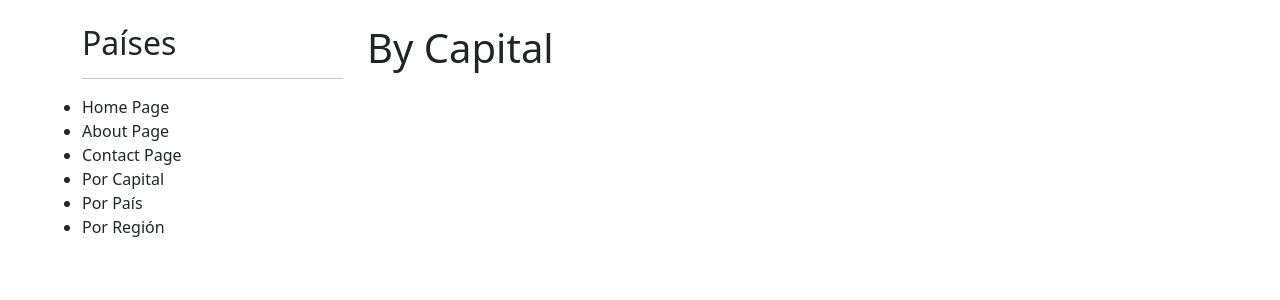
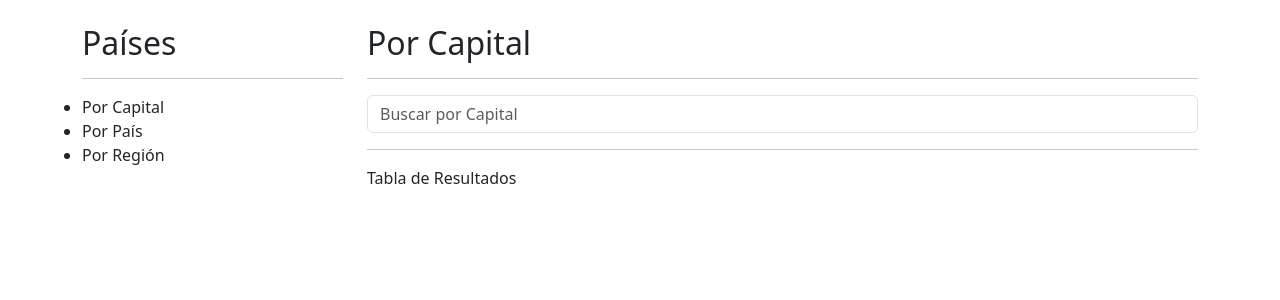
Before and after one commit to Jtich85/countryApp, an Angular app: page /countries/by-capital in a window 1280 px wide. Shown: the top 300 px of the page. Built offline with nearby package versions, Linux system fonts and the light colour scheme.

Commit message:
se creo componente searchBox.component.ts y se agregó en sideBar by capital

```diff
--- a/src/app/app-routing.module.ts
+++ b/src/app/app-routing.module.ts
@@ -6,10 +6,10 @@
 import { HomePageComponent } from './shared/pages/homePage/homePage.component';
 
 const routes: Routes = [
-  {
+  /* {
     path: 'home',
     component: HomePageComponent
-  },
+  }, */
   {
     path: 'about',
     component: AboutPageComponent
@@ -24,7 +24,7 @@
   },
   {
     path: '**',
-    redirectTo: 'home'
+    redirectTo: 'countries/by-capital'
   },
 ];
 
--- a/src/app/countries/countries-routing.module.ts
+++ b/src/app/countries/countries-routing.module.ts
@@ -23,7 +23,11 @@
   {
     path: 'by/:id',
     component: CountryPageComponent
-  }
+  },
+  {
+    path: '**',
+    redirectTo: 'countries/by-capital'
+  },
 ]
 
 
--- a/src/app/countries/countries.module.ts
+++ b/src/app/countries/countries.module.ts
@@ -6,6 +6,7 @@
 import { ByRegionPageComponent } from './pages/byRegionPage/byRegionPage.component';
 import { CountryPageComponent } from './pages/countryPage/countryPage.component';
 import { CountriesRoutingModule } from './countries-routing.module';
+import { SharedModule } from '../shared/shared.module';
 
 
 @NgModule({
@@ -17,7 +18,8 @@
   ],
   imports: [
     CommonModule,
-    CountriesRoutingModule
+    CountriesRoutingModule,
+    SharedModule
   ],
   exports: [
     ByCapitalPageComponent,
--- a/src/app/countries/pages/byCapitalPage/byCapitalPage.component.html
+++ b/src/app/countries/pages/byCapitalPage/byCapitalPage.component.html
@@ -1 +1,16 @@
-<h1>By Capital</h1>
+<h2>Por Capital</h2>
+<hr>
+
+<div class="row">
+  <div class="col">
+      <!-- SearchBox -->
+      <shared-search-box placeholder="Buscar por Capital"></shared-search-box>
+  </div>
+</div>
+
+<div class="row">
+  <div class="col">
+    <hr>
+      Tabla de Resultados
+  </div>
+</div>
--- /dev/null
+++ b/src/app/shared/components/searchBox/searchBox.component.css
@@ -0,0 +1,3 @@
+:host {
+  display: block;
+}
--- /dev/null
+++ b/src/app/shared/components/searchBox/searchBox.component.html
@@ -0,0 +1,7 @@
+
+
+
+<input
+  type="text"
+  [placeholder]="placeholder"
+  class="form-control">
--- /dev/null
+++ b/src/app/shared/components/searchBox/searchBox.component.ts
@@ -0,0 +1,14 @@
+import { CommonModule } from '@angular/common';
+import { Component, Input } from '@angular/core';
+
+@Component({
+  selector: 'shared-search-box',
+  templateUrl: './searchBox.component.html',
+  styleUrl: './searchBox.component.css',
+})
+export class SearchBoxComponent {
+
+  @Input()
+  public placeholder: string = '';
+
+}
--- a/src/app/shared/components/sidebar/sidebar.component.html
+++ b/src/app/shared/components/sidebar/sidebar.component.html
@@ -3,7 +3,7 @@
 
 <ul class="list-group">
 
-  <li routerLink="home"
+  <!-- <li routerLink="home"
   routerLinkActive="active"
   [routerLinkActiveOptions]="{exact: true}"
   class="li-group-item">
@@ -20,7 +20,7 @@
   routerLinkActive="active"
   class="li-group-item">
     Contact Page
-  </li>
+  </li> -->
 
   <li routerLink="countries/by-capital"
   routerLinkActive="active"
--- a/src/app/shared/shared.module.ts
+++ b/src/app/shared/shared.module.ts
@@ -5,8 +5,8 @@
 import { AboutPageComponent } from './pages/aboutPage/aboutPage.component';
 import { ContactPageComponent } from './pages/contactPage/contactPage.component';
 import { HomePageComponent } from './pages/homePage/homePage.component';
+import { SearchBoxComponent } from './components/searchBox/searchBox.component';
 import { SidebarComponent } from './components/sidebar/sidebar.component';
-
 
 
 @NgModule({
@@ -14,6 +14,7 @@
     AboutPageComponent,
     ContactPageComponent,
     HomePageComponent,
+    SearchBoxComponent,
     SidebarComponent
   ],
   imports: [
@@ -24,6 +25,7 @@
     AboutPageComponent,
     ContactPageComponent,
     HomePageComponent,
+    SearchBoxComponent,
     SidebarComponent
   ]
 })
```
